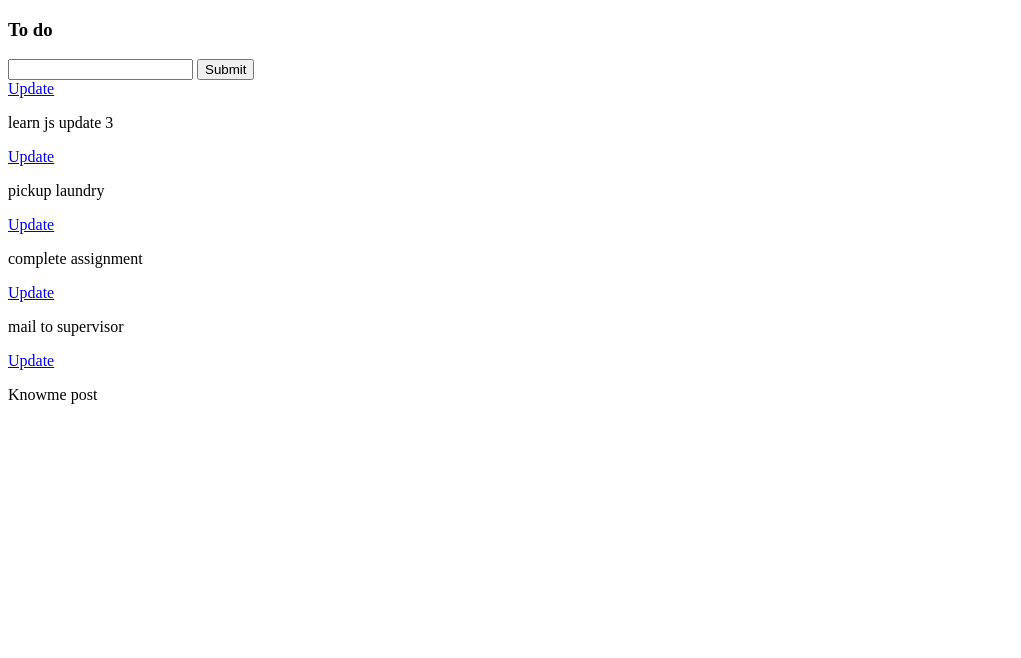
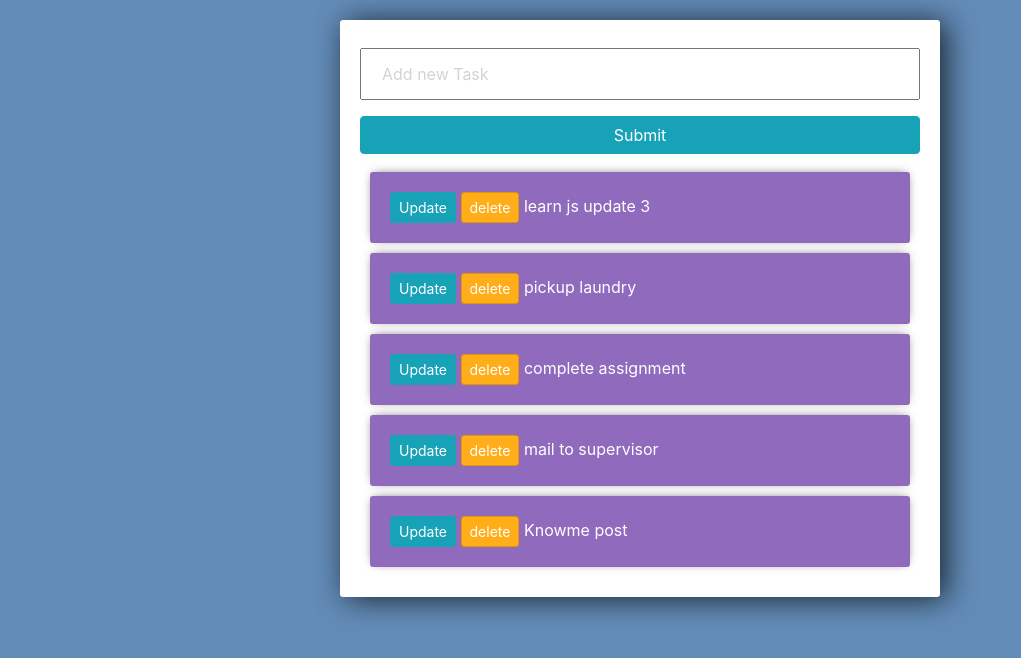
Before and after one commit to rnsharma10/todoApp, a Django app: page / in a window 1280 px wide. Shown: the top 658 px of the page, without its empty margins (0-1021 px from the left). Run offline with Django 3.2, Linux system fonts and the light colour scheme; data comes from the database, SQL or seed files in the repository; both versions use the stored data as it was after the commit; some libraries are stand-ins or nearby versions.

Commit message:
Completed styling

```diff
--- a/tasks/forms.py
+++ b/tasks/forms.py
@@ -4,6 +4,7 @@ from django.forms import ModelForm
 from .models import *
 
 class TaskForm(forms.ModelForm):
+    title = forms.CharField(widget = forms.TextInput(attrs={'placeholder':'Add new Task'}))
 
     class Meta:
         model = Task
--- a/tasks/templates/tasks/list.html
+++ b/tasks/templates/tasks/list.html
@@ -2,20 +2,78 @@
 <html lang="en" dir="ltr">
   <head>
     <meta charset="utf-8">
-    <title></title>
+    <title>To Do App</title>
+    <link rel="stylesheet" href="https://stackpath.bootstrapcdn.com/bootstrap/4.3.1/css/bootstrap.min.css" integrity="sha384-ggOyR0iXCbMQv3Xipma34MD+dH/1fQ784/j6cY/iJTQUOhcWr7x9JvoRxT2MZw1T" crossorigin="anonymous">
+
+    <style>
+
+    	body{
+    		background-color: #638CB8;
+    	}
+
+    	input{
+    		width: 100%;
+    		padding: 12px 20px;
+    		margin: 8px 0;
+    		box-sizing: border-box;
+    	}
+
+    	input::placeholder {
+    	  color: #d3d3d3;
+    	}
+
+    	.submit{
+    		background-color: #6BA3E8;
+    	}
+
+    	.center-column{
+    		width:600px;
+    		margin: 20px auto;
+    		padding:20px;
+    		background-color: #fff;
+    		border-radius: 3px;
+    		box-shadow: 6px 2px 30px 0px rgba(0,0,0,0.75);
+    	}
+
+    	.item-row{
+    		background-color: #906abd;
+    		margin: 10px;
+    		padding: 20px;
+    		border-radius: 3px;
+    		color: #fff;
+    		font-size: 16px;
+    		box-shadow: 0px -1px 10px -4px rgba(0,0,0,0.75);
+    	}
+
+    	.btn-danger{
+    		background-color: #ffae19;
+    		border-color: #e59400;
+    	}
+
+    </style>
   </head>
   <body>
-    <h3>To do</h3>
+    <div class="center-column">
     <form class="" action="/" method="POST">
       {% csrf_token %}
       {{form.title}}
-      <input type="submit" name="Create Task" >
+      <input class="btn btn-info" type="submit" name="Create Task" >
     </form>
+
+    <div class='todo-list'>
     {% for task in tasks %}
-      <div class="">
-        <a href="{% url 'update_task' task.id %}">Update</a>
-        <p>{{ task }}</p>
+      <div class="item-row">
+        <a class="btn btn-sm btn-info" href="{% url 'update_task' task.id %}">Update</a>
+        <a class="btn btn-sm btn-danger" href="{% url 'delete' task.id %}">delete</a>
+
+        {%if task.complete == True %}
+        <strike>{{task}}</strike>
+        {% else %}
+        <span>{{ task }}</span>
+        {% endif %}
+
       </div>
     {% endfor %}
+    </div>
   </body>
 </html>
--- a/tasks/urls.py
+++ b/tasks/urls.py
@@ -2,5 +2,6 @@ from django.urls import path
 from . import views
 urlpatterns = [
     path('', views.index, name='list'),
-    path('update_task/<str:pk>/', views.updateTask, name='update_task')
+    path('update_task/<str:pk>/', views.updateTask, name='update_task'),
+    path('delete/<str:pk>/', views.deleteTask, name='delete')
 ]
--- a/tasks/views.py
+++ b/tasks/views.py
@@ -32,3 +32,14 @@ def updateTask(request, pk):
         'form':form
     }
     return render(request, 'tasks/update_task.html', context)
+
+def deleteTask(request, pk):
+    item = Task.objects.get(id=pk)
+    if request.method == 'POST':
+        item.delete()
+        return redirect('/')
+    context={
+        'item':item
+    }
+
+    return render(request, 'tasks/delete.html', context)
```
Also changed, not shown: tasks/templates/tasks/delete.html (added, +16 -0 lines), db.sqlite3.
